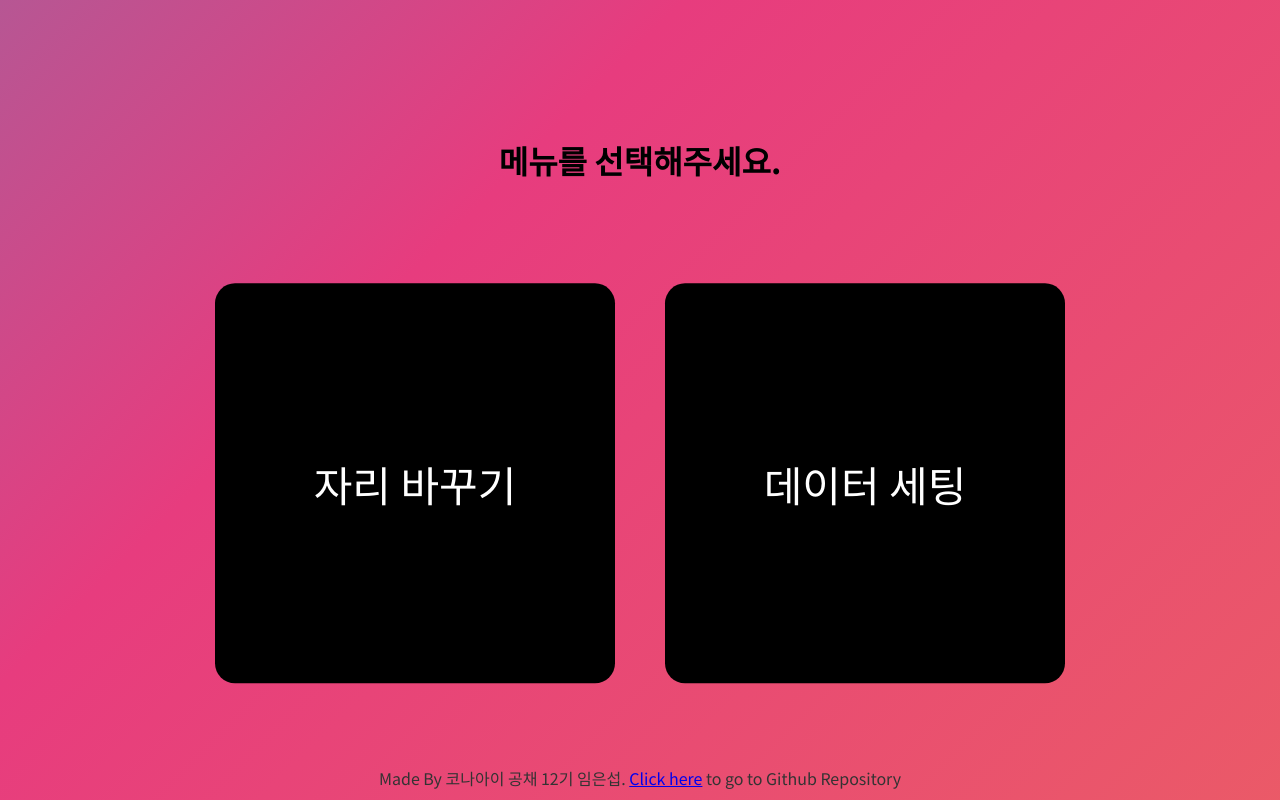
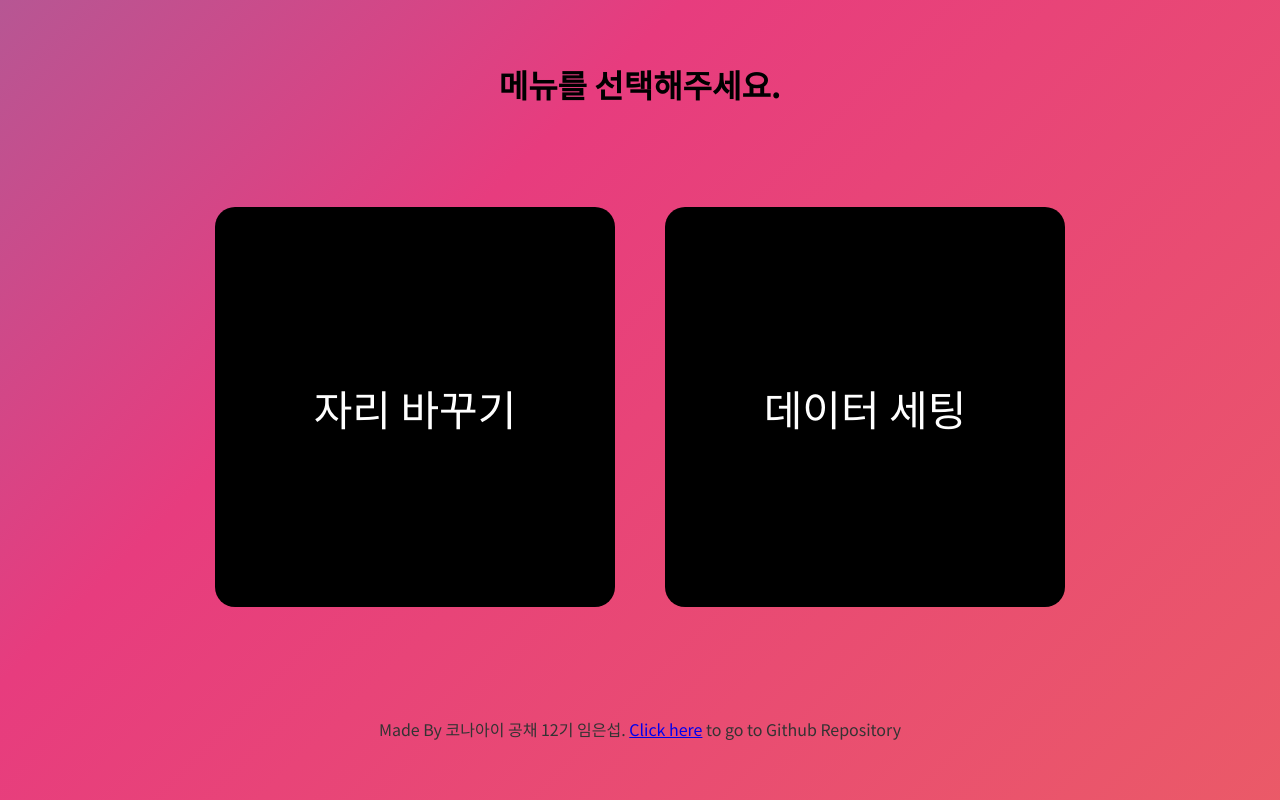
Before and after one commit to LimEunSeop/raffle, a React (Create React App) app: page / in a window 1280 px wide. Built offline with nearby package versions, Linux system fonts and the light colour scheme.

Commit message:
Update: footer style, Animation timing

```diff
--- a/src/Components/Arrangement.tsx
+++ b/src/Components/Arrangement.tsx
@@ -137,14 +137,19 @@ const Arrangement = () => {
         const raffledIdx = Math.trunc(Math.random() * personElements.length)
 
         const $personElement = $(personElements[raffledIdx])
-        const left = $personElement.parent().data('left')
-        const top = $personElement.parent().data('top')
+        const goLeft = Number($personElement.parent().data('left'))
+        const goTop = Number($personElement.parent().data('top'))
 
+        const currentLeft = window.parseInt($personElement.css('left'))
+        const currentTop = window.parseInt($personElement.css('top'))
+
+        console.log(Math.abs(currentLeft - goLeft))
+        console.log(Math.abs(currentTop - goTop))
         $personElement
           .css({ zIndex: ++zIndex })
           .show(1000)
-          .animate({ left: left + 1 }, Math.random() * 700 + 300)
-          .animate({ top: top + 1 }, Math.random() * 700 + 300)
+          .animate({ left: goLeft + 1 }, Math.abs(currentLeft - goLeft) * 4)
+          .animate({ top: goTop + 1 }, Math.abs(currentTop - goTop) * 4)
 
         completeList.push(personElements.splice(raffledIdx, 1)[0])
       }
--- a/src/Components/Layout.tsx
+++ b/src/Components/Layout.tsx
@@ -35,12 +35,10 @@ export const Layout = ({ title, children }: Props) => {
 
       <footer
         style={{
-          position: 'fixed',
-          bottom: '0',
-          left: '50%',
-          transform: 'translateX(-50%)',
+          textAlign: 'center',
           padding: '10px 0',
           color: '#333',
+          marginTop: '100px',
         }}
       >
         Made By 코나아이 공채 12기 임은섭.{' '}
--- a/src/Components/Main.tsx
+++ b/src/Components/Main.tsx
@@ -10,14 +10,7 @@ const Main = () => {
       <Helmet>
         <title>추첨 프로그램</title>
       </Helmet>
-      <div
-        style={{
-          position: 'fixed',
-          top: '50%',
-          left: '50%',
-          transform: 'translate(-50%, -50%)',
-        }}
-      >
+      <div style={{}}>
         <h1 style={{ textAlign: 'center', marginBottom: '100px' }}>
           메뉴를 선택해주세요.
         </h1>
@@ -25,7 +18,8 @@ const Main = () => {
           style={{
             display: 'flex',
             justifyContent: 'space-between',
-            gap: '50px',
+            width: '850px',
+            margin: '0 auto',
           }}
         >
           {menus.map((menu) => (
```
